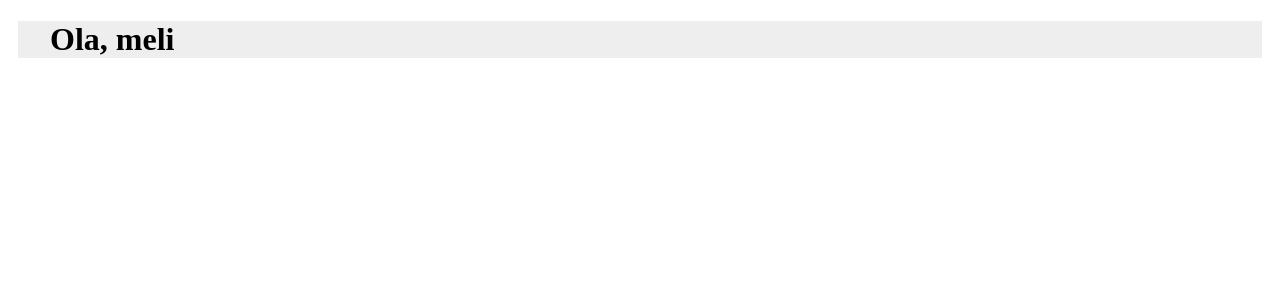
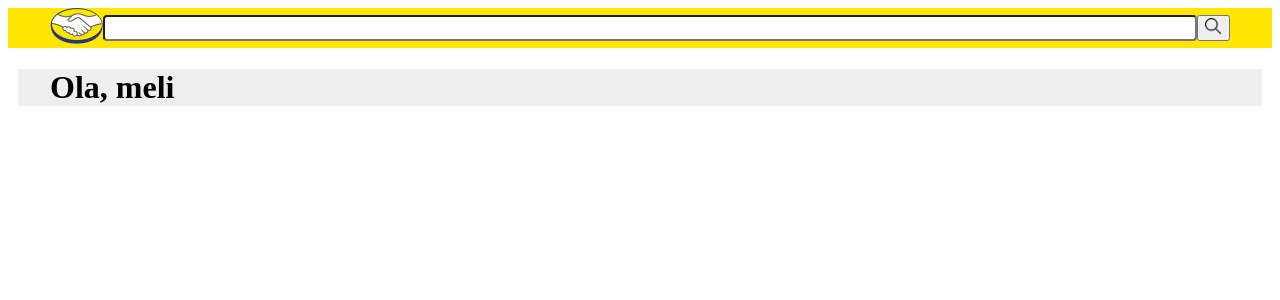
Before and after one commit to ricardocolares/meli-app, a Next.js app: page / in a window 1280 px wide. Shown: the top 300 px of the page. Built offline with nearby package versions, Linux system fonts and the light colour scheme.

Commit message:
chore: search component added

```diff
--- /dev/null
+++ b/src/components/header/header.module.scss
@@ -0,0 +1,14 @@
+.header {
+  display: flex;
+  justify-content: center;
+  background: var(--color-primary);
+
+  &-nav {
+    display: flex;
+    flex-direction: row;
+    align-items: center;
+    justify-content: stretch;
+    width: 100%;
+    max-width: var(--max-width);
+  }
+}
--- /dev/null
+++ b/src/components/header/index.tsx
@@ -0,0 +1,22 @@
+import Image from 'next/image';
+import Link from 'next/link';
+import React from 'react';
+
+import styles from './header.module.scss';
+import Logo from '@/assets/Logo_ML.png';
+import SearchBox from '../search-box';
+
+export const Header: React.FC = () => {
+  return (
+    <header className={styles['header']}>
+      <nav className={styles['header-nav']}>
+        <Link href="/">
+          <a>
+            <Image src={Logo} alt="Meli Logo" layout="intrinsic" />
+          </a>
+        </Link>
+        <SearchBox />
+      </nav>
+    </header>
+  );
+};
--- a/src/components/page-layout/page-layout.tsx
+++ b/src/components/page-layout/index.tsx
@@ -1,12 +1,14 @@
 import React from 'react';
+import { Header } from '@/components/header';
 
 import styles from './page-layout.module.scss';
 
 export const PageLayout: React.FC = ({ children }) => {
   return (
     <>
+      <Header />
       <main className={styles['main']}>
-        <div className={styles['main__wrapper']}>{children}</div>
+        <div className={styles['main__container']}>{children}</div>
       </main>
     </>
   );
--- a/src/components/page-layout/page-layout.module.scss
+++ b/src/components/page-layout/page-layout.module.scss
@@ -2,7 +2,7 @@
   background: var(--color-gray--100);
   margin: 0 10px 32px;
 
-  &__wrapper {
+  &__container {
     max-width: 1180px;
     margin: 0 auto;
     border-radius: 4px;
--- /dev/null
+++ b/src/components/search-box/index.tsx
@@ -0,0 +1,30 @@
+import React from 'react';
+import Image from 'next/image';
+
+import SearchIcon from '@/assets/ic_Search.png';
+import styles from './search-box.module.scss';
+import { useRouter } from 'next/router';
+
+const SearchBox = () => {
+  const {
+    query: { search },
+  } = useRouter();
+
+  return (
+    <form action="/items?" className={styles['search']} method="GET">
+      <input
+        type="text"
+        name="search"
+        required
+        autoComplete="off"
+        className={styles['search-input']}
+        defaultValue={search}
+      />
+      <button type="submit" className={styles['search-button']}>
+        <Image src={SearchIcon} alt="search" />
+      </button>
+    </form>
+  );
+};
+
+export default SearchBox;
--- /dev/null
+++ b/src/components/search-box/search-box.module.scss
@@ -0,0 +1,11 @@
+.search {
+  display: flex;
+  flex: 1;
+  position: relative;
+
+  &-input {
+    width: 100%;
+    border-radius: 4px;
+    font-size: 18;
+  }
+}
--- a/src/pages/index.tsx
+++ b/src/pages/index.tsx
@@ -1,6 +1,6 @@
 import type { NextPage } from 'next';
 import Head from 'next/head';
-import { PageLayout } from '@/components/page-layout/page-layout';
+import { PageLayout } from '@/components/page-layout';
 
 const Home: NextPage = () => {
   return (
--- a/src/styles/index.scss
+++ b/src/styles/index.scss
@@ -1 +1,2 @@
 @import './colors.scss';
+@import './measures.scss';
--- /dev/null
+++ b/src/styles/measures.scss
@@ -0,0 +1,5 @@
+:root {
+  --space-small: 16px;
+  --space-large: 32px;
+  --max-width: 1180px;
+}
```
Also changed, not shown: src/pages/items/[slug].tsx (added, +8 -0 lines), src/pages/items/index.tsx (added, +8 -0 lines), src/services/products.service.ts (added, +7 -0 lines), 1 other file (tests, documents, lock files or other folders).
